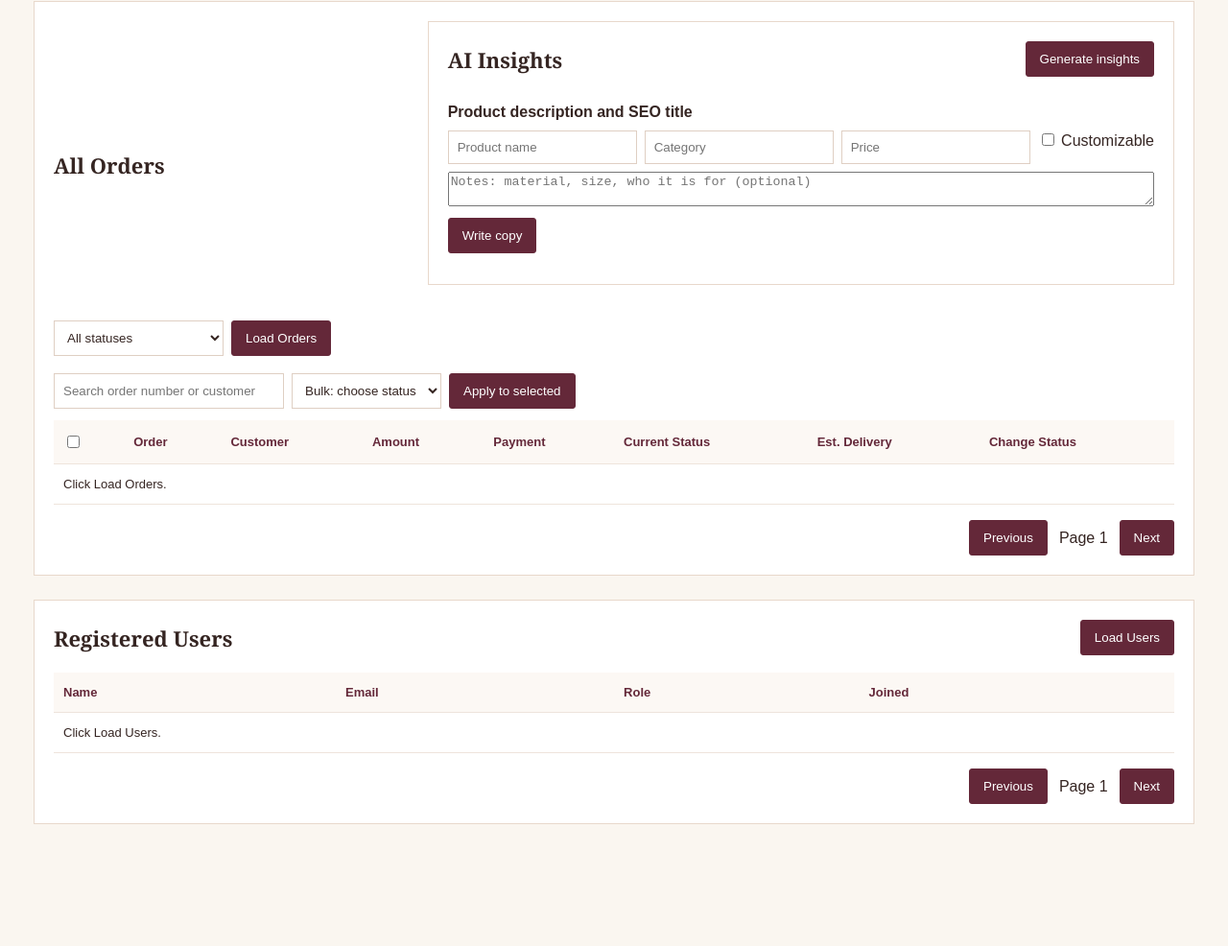
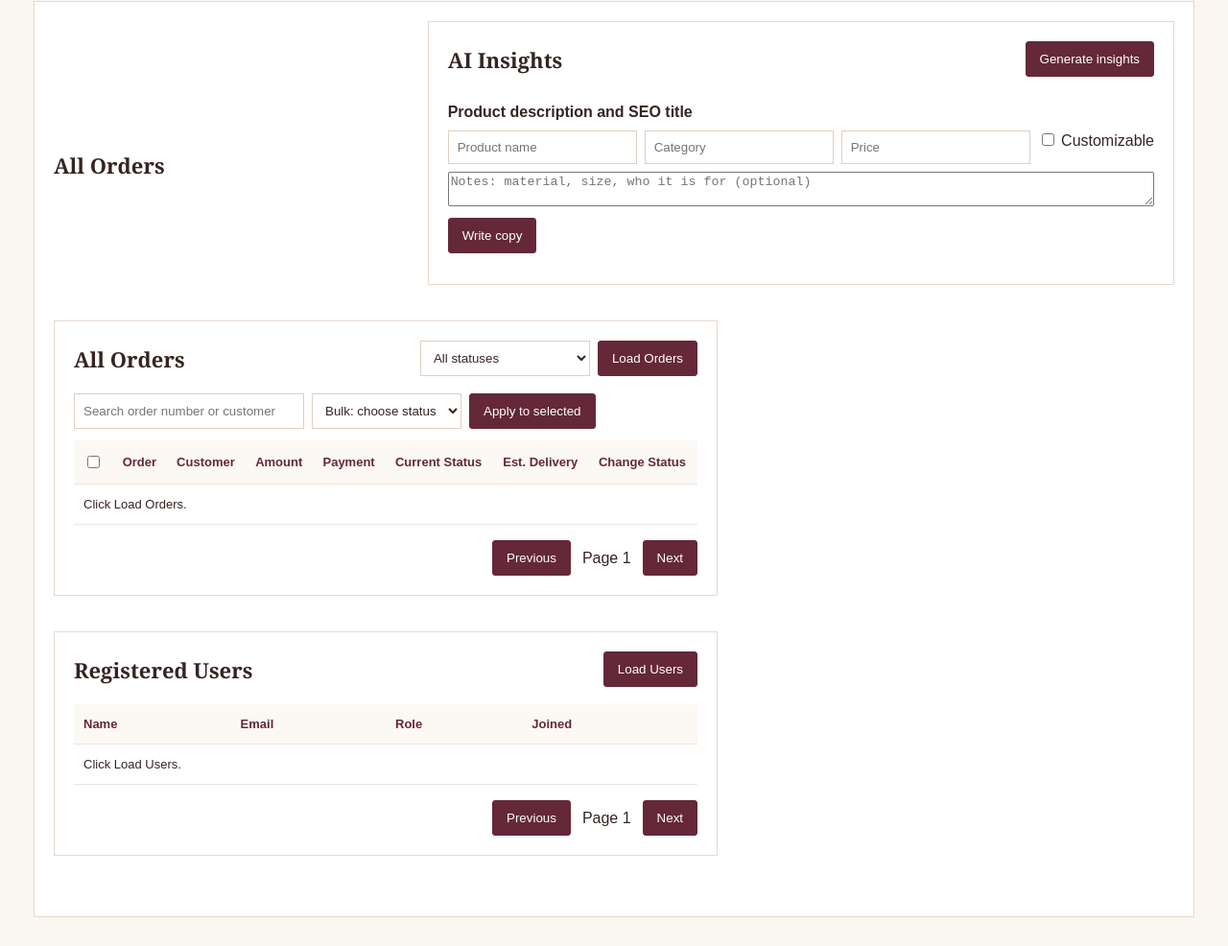
Before and after one commit to bhavyajain123/make-it-mine-ecommerce, a website: page frontend/admin-dashboard.html in a window 1280 px wide. Shown: the part 872-1858 px from the top of the page at 96% size. Before the commit the page ends 1761 px from the top, so only its background shows below. Drawn offline with Linux system fonts and the light colour scheme.

Commit message:
Fix admin orders panel layout

```diff
--- a/frontend/admin-dashboard.html
+++ b/frontend/admin-dashboard.html
@@ -350,6 +350,10 @@
         <small>AI ka likha hua hai, publish karne se pehle padh ke edit kar lo.</small>
     </div>
 </section>
+
+<section class="panel">
+    <div class="panel-heading">
+        <h3>All Orders</h3>
         <div class="toolbar">
             <select id="orderStatusFilter">
                 <option value="">All statuses</option>
```
Lines whose indentation alone changed are shown as unchanged.
